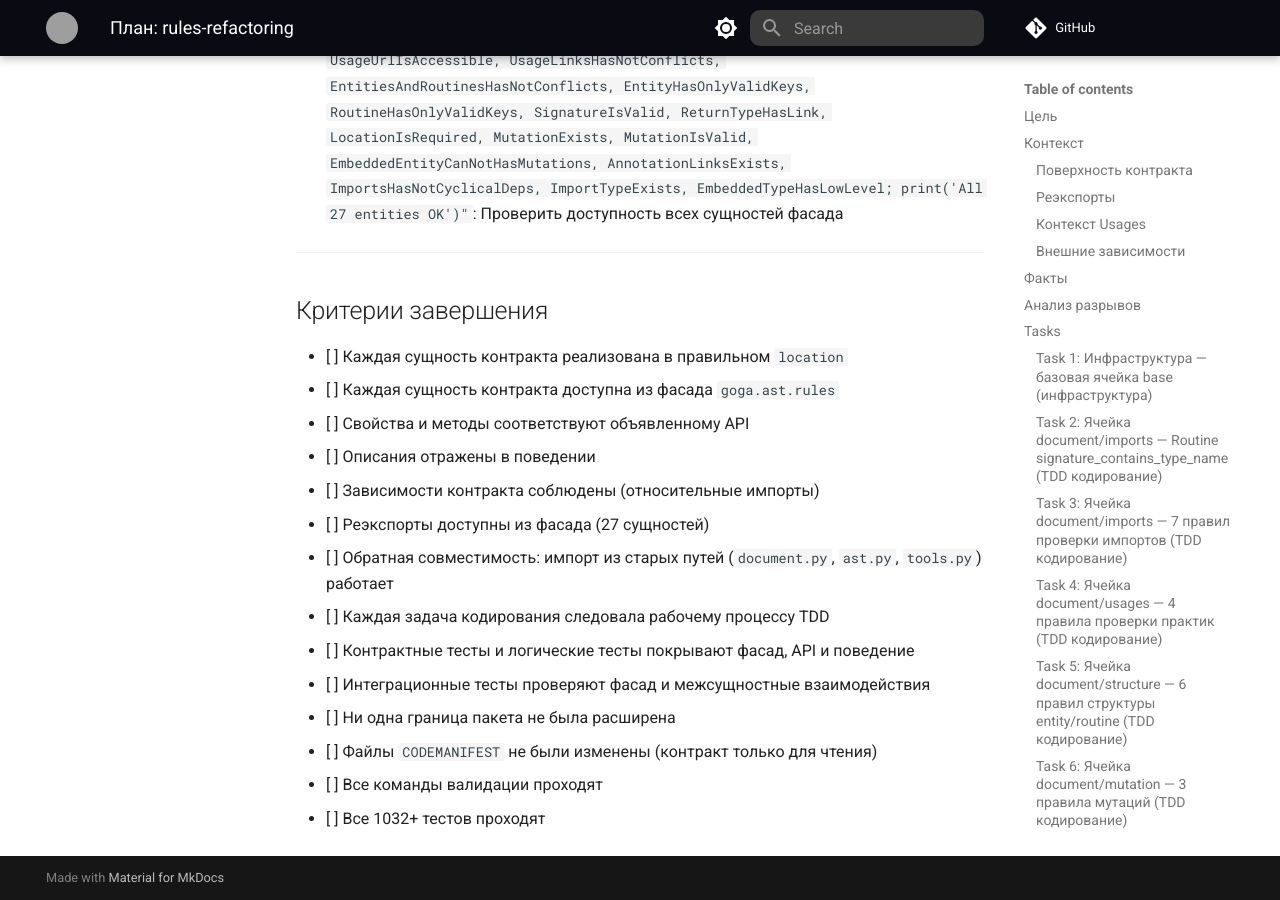
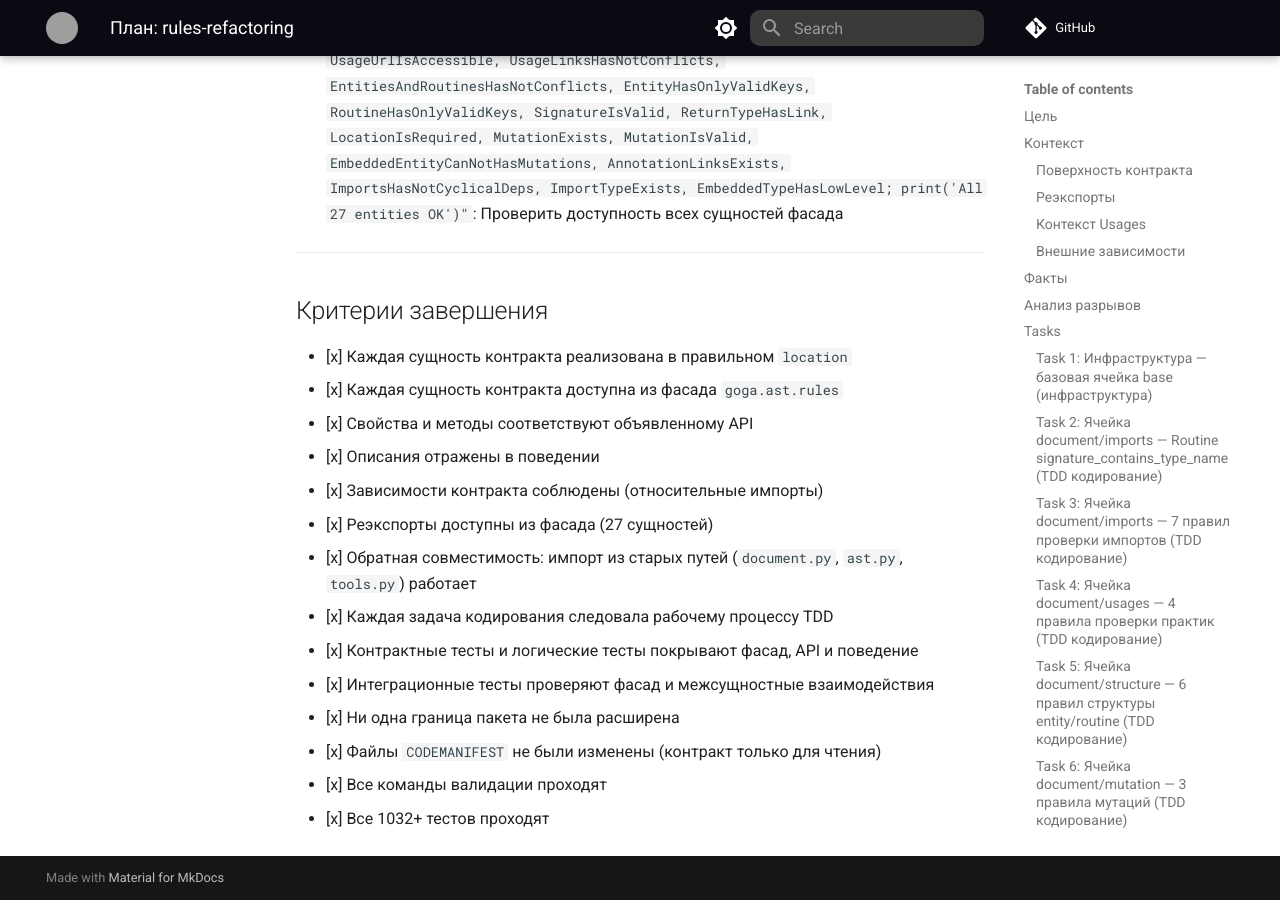
Before and after one commit to qarium/goga, an MkDocs documentation site: the page built from docs/plans/rules-refactoring.md, in a window 1280 px wide and 900 px high, scrolled down 18947 px. Built offline with MkDocs 1.6.1 and Material for MkDocs 9.7.7, drawn with Linux system fonts in a browser that asks for light colours; comment, search, counter and statistics services are not loaded; some of the changed text lies outside the part shown; grey boxes are pictures that could not be loaded.

```diff
--- a/docs/plans/rules-refactoring.md
+++ b/docs/plans/rules-refactoring.md
@@ -501,12 +501,12 @@
 **Usages, релевантные для этой задачи:**
 - `conventions`: pytest, относительные импорты
 
-- [ ] Создать файл `tests/goga/ast/rules/test_integration.py`
-- [ ] Протестировать фасад: все 27 сущностей импортируемы из `goga.ast.rules` одним `import`
-- [ ] Протестировать обратную совместимость: импорт из `goga.ast.rules.document`, `goga.ast.rules.ast`, `goga.ast.rules.tools` возвращает те же объекты что и из подмодулей
-- [ ] Протестировать межсущностное взаимодействие: `AnnotationLinksExists` корректно вызывает `signature_contains_type_name` через границу ячеек (`document/annotations` → `document/imports`)
-- [ ] Протестировать граничный случай: создание экземпляров всех классов и вызов `check` с валидными/невалидными данными
-- [ ] Запустить валидацию: `python -m pytest tests/goga/ast/rules/test_integration.py -v`
+- [x] Создать файл `tests/goga/ast/rules/test_integration.py`
+- [x] Протестировать фасад: все 27 сущностей импортируемы из `goga.ast.rules` одним `import`
+- [x] Протестировать обратную совместимость: импорт из `goga.ast.rules.document`, `goga.ast.rules.ast`, `goga.ast.rules.tools` возвращает те же объекты что и из подмодулей
+- [x] Протестировать межсущностное взаимодействие: `AnnotationLinksExists` корректно вызывает `signature_contains_type_name` через границу ячеек (`document/annotations` → `document/imports`)
+- [x] Протестировать граничный случай: создание экземпляров всех классов и вызов `check` с валидными/невалидными данными
+- [x] Запустить валидацию: `python -m pytest tests/goga/ast/rules/test_integration.py -v`
 
 ---
 
@@ -521,17 +521,17 @@
 
 ## Критерии завершения
 
-- [ ] Каждая сущность контракта реализована в правильном `location`
-- [ ] Каждая сущность контракта доступна из фасада `goga.ast.rules`
-- [ ] Свойства и методы соответствуют объявленному API
-- [ ] Описания отражены в поведении
-- [ ] Зависимости контракта соблюдены (относительные импорты)
-- [ ] Реэкспорты доступны из фасада (27 сущностей)
-- [ ] Обратная совместимость: импорт из старых путей (`document.py`, `ast.py`, `tools.py`) работает
-- [ ] Каждая задача кодирования следовала рабочему процессу TDD
-- [ ] Контрактные тесты и логические тесты покрывают фасад, API и поведение
-- [ ] Интеграционные тесты проверяют фасад и межсущностные взаимодействия
-- [ ] Ни одна граница пакета не была расширена
-- [ ] Файлы `CODEMANIFEST` не были изменены (контракт только для чтения)
-- [ ] Все команды валидации проходят
-- [ ] Все 1032+ тестов проходят
+- [x] Каждая сущность контракта реализована в правильном `location`
+- [x] Каждая сущность контракта доступна из фасада `goga.ast.rules`
+- [x] Свойства и методы соответствуют объявленному API
+- [x] Описания отражены в поведении
+- [x] Зависимости контракта соблюдены (относительные импорты)
+- [x] Реэкспорты доступны из фасада (27 сущностей)
+- [x] Обратная совместимость: импорт из старых путей (`document.py`, `ast.py`, `tools.py`) работает
+- [x] Каждая задача кодирования следовала рабочему процессу TDD
+- [x] Контрактные тесты и логические тесты покрывают фасад, API и поведение
+- [x] Интеграционные тесты проверяют фасад и межсущностные взаимодействия
+- [x] Ни одна граница пакета не была расширена
+- [x] Файлы `CODEMANIFEST` не были изменены (контракт только для чтения)
+- [x] Все команды валидации проходят
+- [x] Все 1032+ тестов проходят
```
Also changed, not shown: 1 other file.
